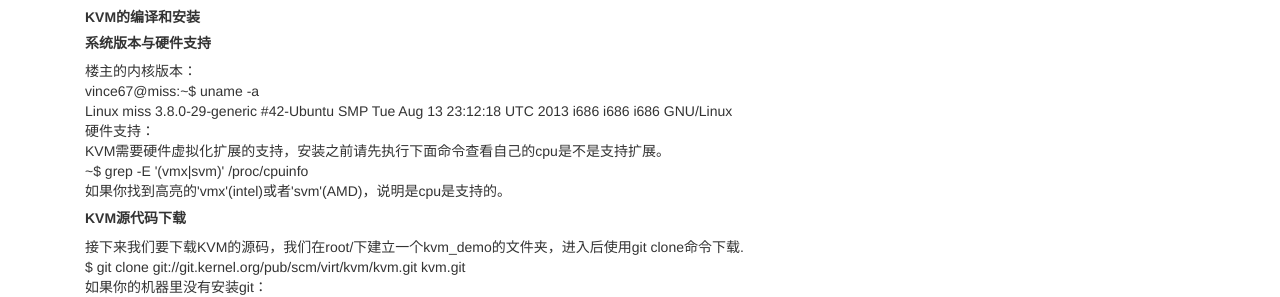
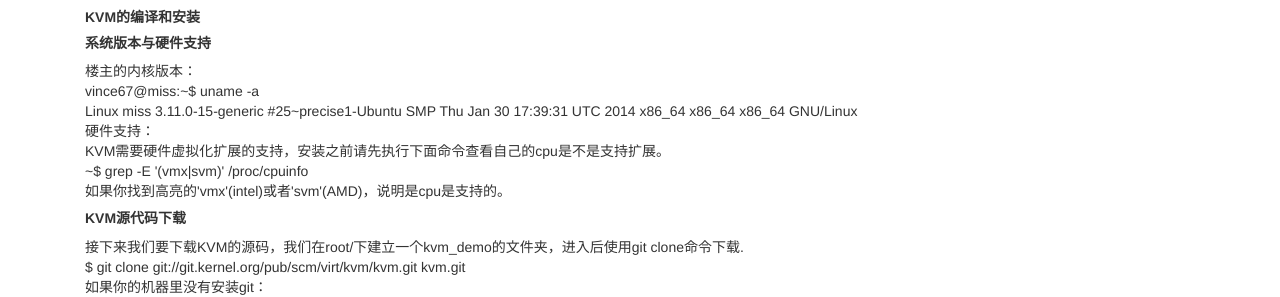
Before and after one commit to vince67/vince67.github.io, a Jekyll site: the page built from _posts/2014-03-02-compile_setup_KVM.html, in a window 1280 px wide. Shown: the part 261-558 px from the top of the page. Built offline with Jekyll 4.4.1, drawn with Linux system fonts in a browser that asks for light colours; nearby versions of some CDN libraries; comment, search, counter and statistics services are not loaded.

Commit message:
FIX: correct uname info

```diff
--- a/_posts/2014-03-02-compile_setup_KVM.html
+++ b/_posts/2014-03-02-compile_setup_KVM.html
@@ -13,7 +13,7 @@
     <p>
     楼主的内核版本：<br />
     vince67@miss:~$ uname -a <br />
-    Linux miss 3.8.0-29-generic #42-Ubuntu SMP Tue Aug 13 23:12:18 UTC 2013 i686 i686 i686 GNU/Linux <br />
+    Linux miss 3.11.0-15-generic #25~precise1-Ubuntu SMP Thu Jan 30 17:39:31 UTC 2014 x86_64 x86_64 x86_64 GNU/Linux <br />
     硬件支持：<br />
     KVM需要硬件虚拟化扩展的支持，安装之前请先执行下面命令查看自己的cpu是不是支持扩展。<br />
     ~$ grep -E '(vmx|svm)' /proc/cpuinfo <br />
```
